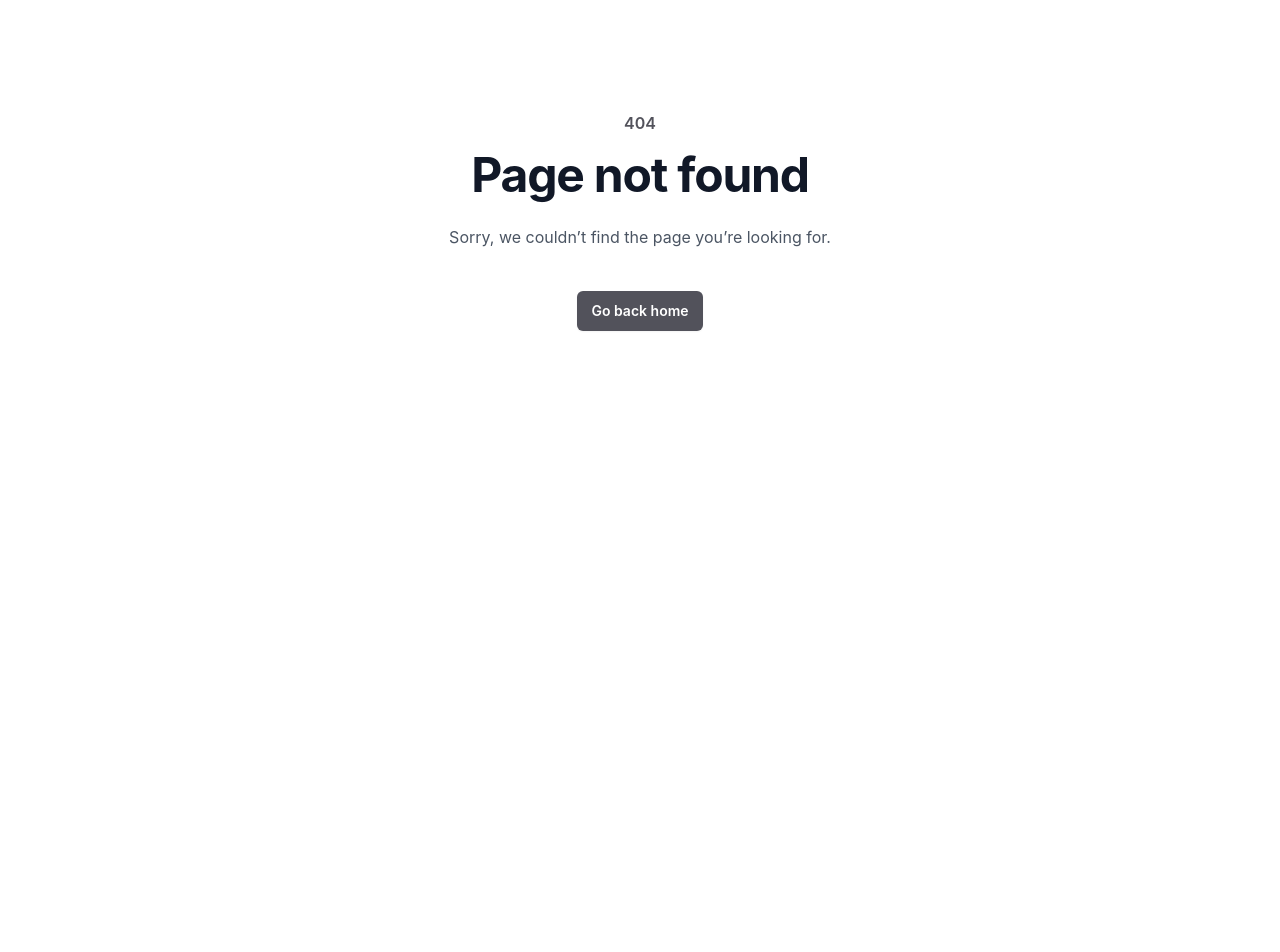
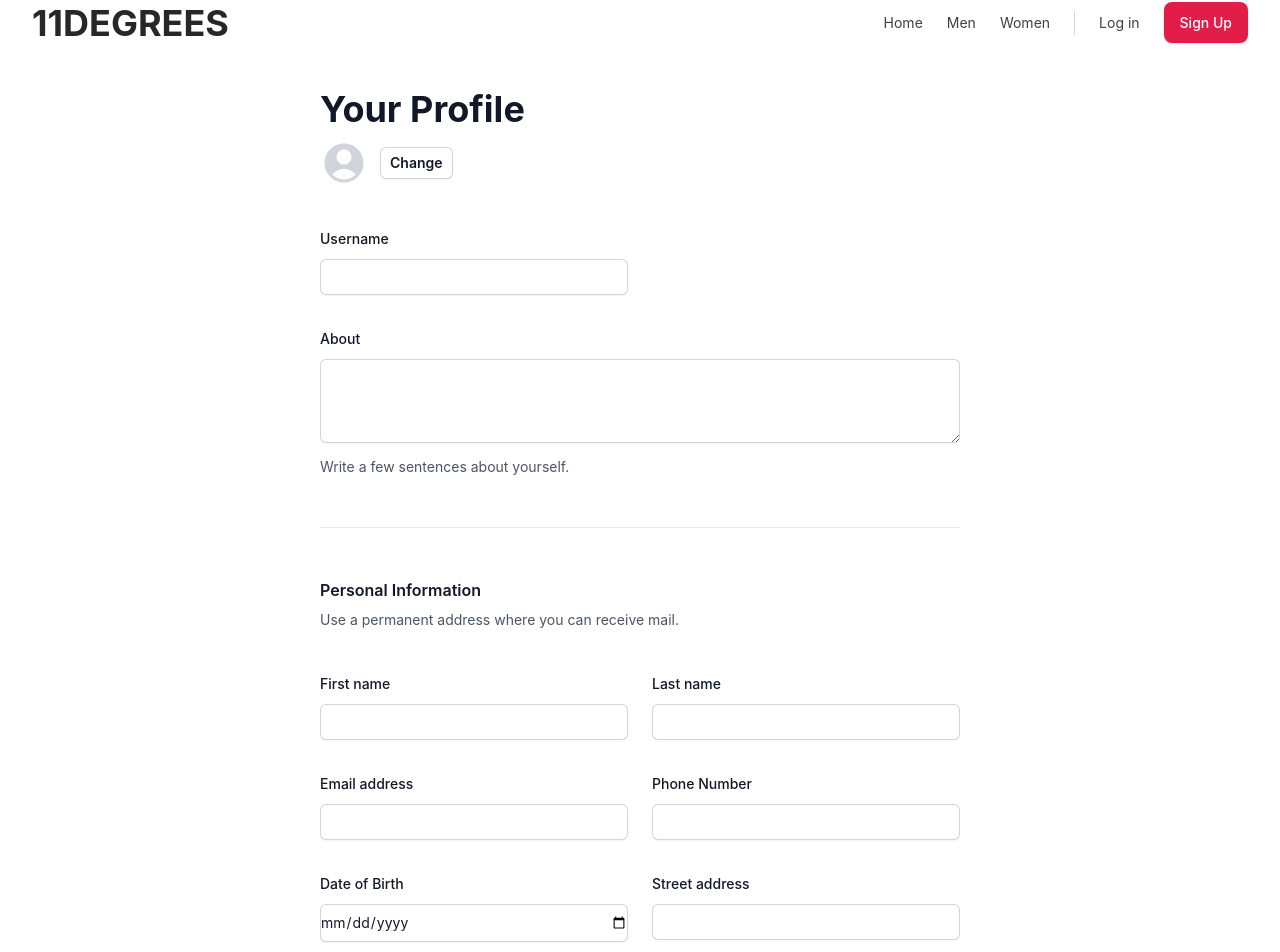
Before and after one commit to JaysonLester/11D-Commerce, a React (Create React App) app: page /user-profile in a window 1280 px wide. Before the commit this address had no page. Shown: the part 17-969 px from the top of the page. Before the commit the page ends 800 px from the top, so only its background shows below. Built offline with nearby package versions, Linux system fonts and the light colour scheme.

Commit message:
added some changes

```diff
--- a/src/App.js
+++ b/src/App.js
@@ -18,7 +18,7 @@ function App() {
           <Route path="/login" element={<Login />}></Route>
           <Route path="/register" element={<Register />}></Route>
           <Route path="/inventory" element={<Inventory />}></Route>
-          <Route path="/profile" element={<Profile />}></Route>
+          <Route path="/user-profile" element={<Profile />}></Route>
           <Route path="/*" element={<NotFound />}></Route>
         </Routes>
       </BrowserRouter>
--- a/src/components/navigation-bar/nav.jsx
+++ b/src/components/navigation-bar/nav.jsx
@@ -1,4 +1,5 @@
 import { useState, useEffect } from 'react';
+import { Link } from 'react-router-dom';
 
 const Navbar = () => {
     const [state, setState] = useState(false);
@@ -6,14 +7,11 @@ const Navbar = () => {
     const [name, setName] = useState('');
 
     useEffect(() => {
-        // Check if the user is logged in based on the presence of the token
         const token = localStorage.getItem('token');
         setIsLoggedIn(!!token);
 
-        // If the user is logged in, fetch and set the name
         if (isLoggedIn) {
             const storedName = localStorage.getItem('name');
-          console.log('Stored Name:', storedName);
             setName(storedName || '');
         }
     }, [isLoggedIn]);
@@ -26,11 +24,10 @@ const Navbar = () => {
         window.location.href = '/login';
     };
 
-
     const navigation = [
-        { title: "Home", path: "" },
-        { title: "Men", path: "" },
-        { title: "Women", path: "" },
+        { title: 'Home', path: '/home' },
+        { title: 'Men', path: '' },
+        { title: 'Women', path: '' },
     ];
 
     return (
@@ -80,33 +77,60 @@ const Navbar = () => {
                         }`}
                 >
                     <ul className="justify-end items-center space-y-6 md:flex md:space-x-6 md:space-y-0">
-                        {navigation.map((item, idx) => {
-                            return (
+                        {navigation.map((item, idx) => (
                             <li key={idx} className="text-zinc-700 hover:text-rose-600">
                                 <a href={item.path} className="block">
                                     {item.title}
                                 </a>
                             </li>
-                            );
-                        })}
+                        ))}
                         <span className="hidden w-px h-6 bg-zinc-300 md:block"></span>
                         <div className="space-y-3 items-center gap-x-6 md:flex md:space-y-0">
                             {isLoggedIn ? (
-                                <>
+                                <li className="relative group">
+                                    <button
+                                        className="flex items-center space-x-2 text-zinc-700 font-bold cursor-pointer p-3 rounded-md"
+                                        onClick={() => setState(!state)}
+                                    >
+                                        <span>{name}</span>
+                                        <svg
+                                            xmlns="http://www.w3.org/2000/svg"
+                                            fill="none"
+                                            viewBox="0 0 24 24"
+                                            stroke="currentColor"
+                                            className={`h-5 w-5 transform ${state ? 'rotate-180' : 'rotate-0'}`}
+                                        >
+                                            <path strokeLinecap="round" strokeLinejoin="round" d="M19 9l-7 7-7-7" />
+                                        </svg>
+                                    </button>
+                                    <div
+                                        className={`absolute ${state ? 'block' : 'hidden'
+                                            } space-y-2 bg-white text-zinc-700 shadow-lg mt-2 ml-2 rounded-md p-2 w-48`}
+                                        onMouseEnter={() => setState(true)}
+                                        onMouseLeave={() => setState(false)}
+                                    >
+                                        <ul>
                                             <li>
-                                        <span className="text-zinc-700 font-bold">{name}</span>
+                                                <Link to="/user-profile">
+                                                    {/* Use Link to navigate to the /profile route */}
+                                                    <button className="block py-3 text-center w-full hover:text-rose-600 font-semibold cursor-pointer p-3 rounded-md">
+                                                        <p>Profile</p>
+                                                    </button>
+                                                </Link>
                                             </li>
                                             <li>
                                                 <button
                                                     onClick={handleLogout}
-                                            className="block py-3 text-center text-zinc-700 hover:text-rose-600 border rounded-lg md:border-none"
+                                                    className="block py-3 text-center w-full hover:text-rose-600 font-semibold cursor-pointer p-3 rounded-md"
                                                 >
                                                     Log Out
                                                 </button>
                                             </li>
-                                </>
+
+                                        </ul>
+                                    </div>
+                                </li>
                             ) : null}
-
                             {!isLoggedIn && (
                                 <>
                                     <li>
--- a/src/components/profile/profile.jsx
+++ b/src/components/profile/profile.jsx
@@ -1,30 +1,47 @@
 import { PhotoIcon, UserCircleIcon } from '@heroicons/react/24/solid'
+import { useEffect } from 'react';
+import Nav from '../navigation-bar/nav'
 
-export default function Example() {
+export default function Profile() {
+  const getToken = () => localStorage.getItem('token');
+
   return (
+    <div>
+      <Nav />
+      <div className="bg-white">
+        <div className="mx-80 my-8">
           <form>
             <div className="space-y-12">
               <div className="border-b border-gray-900/10 pb-12">
-          <h2 className="text-base font-semibold leading-7 text-gray-900">Profile</h2>
-          <p className="mt-1 text-sm leading-6 text-gray-600">
-            This information will be displayed publicly so be careful what you share.
-          </p>
+                <h2 className="text-4xl font-bold leading-7 text-gray-900 mb-4">Your Profile</h2>
+
+                <div className="col-span-full">
+                  <div className="mt-2 flex items-center gap-x-3">
+                    <UserCircleIcon className="h-12 w-12 text-gray-300" aria-hidden="true" />
+                    <button
+                      type="button"
+                      className="rounded-md bg-white px-2.5 py-1.5 text-sm font-semibold text-gray-900 shadow-sm ring-1 ring-inset ring-gray-300 hover:bg-gray-50"
+                    >
+                      Change
+                    </button>
+                  </div>
+                </div>
 
                 <div className="mt-10 grid grid-cols-1 gap-x-6 gap-y-8 sm:grid-cols-6">
-            <div className="sm:col-span-4">
+                  <div className="sm:col-span-3">
                     <label htmlFor="username" className="block text-sm font-medium leading-6 text-gray-900">
                       Username
                     </label>
                     <div className="mt-2">
-                <div className="flex rounded-md shadow-sm ring-1 ring-inset ring-gray-300 focus-within:ring-2 focus-within:ring-inset focus-within:ring-indigo-600 sm:max-w-md">
-                  <span className="flex select-none items-center pl-3 text-gray-500 sm:text-sm">workcation.com/</span>
+                      <div className="flex rounded-md shadow-sm ring-1 ring-inset ring-gray-300 focus-within:ring-2 focus-within:ring-inset focus-within:ring-zinc-600 sm:max-w-md">
+
                         <input
                           type="text"
                           name="username"
                           id="username"
                           autoComplete="username"
                           className="block flex-1 border-0 bg-transparent py-1.5 pl-1 text-gray-900 placeholder:text-gray-400 focus:ring-0 sm:text-sm sm:leading-6"
-                    placeholder="janesmith"
+                          placeholder=""
                         />
                       </div>
                     </div>
@@ -39,48 +56,11 @@ export default function Example() {
                         id="about"
                         name="about"
                         rows={3}
-                  className="block w-full rounded-md border-0 py-1.5 text-gray-900 shadow-sm ring-1 ring-inset ring-gray-300 placeholder:text-gray-400 focus:ring-2 focus:ring-inset focus:ring-indigo-600 sm:text-sm sm:leading-6"
+                        className="block w-full rounded-md border-0 py-1.5 text-gray-900 shadow-sm ring-1 ring-inset ring-gray-300 placeholder:text-gray-400 focus:ring-2 focus:ring-inset focus:ring-zinc-600 sm:text-sm sm:leading-6"
                         defaultValue={''}
                       />
                     </div>
                     <p className="mt-3 text-sm leading-6 text-gray-600">Write a few sentences about yourself.</p>
-            </div>
-
-            <div className="col-span-full">
-              <label htmlFor="photo" className="block text-sm font-medium leading-6 text-gray-900">
-                Photo
-              </label>
-              <div className="mt-2 flex items-center gap-x-3">
-                <UserCircleIcon className="h-12 w-12 text-gray-300" aria-hidden="true" />
-                <button
-                  type="button"
-                  className="rounded-md bg-white px-2.5 py-1.5 text-sm font-semibold text-gray-900 shadow-sm ring-1 ring-inset ring-gray-300 hover:bg-gray-50"
-                >
-                  Change
-                </button>
-              </div>
-            </div>
-
-            <div className="col-span-full">
-              <label htmlFor="cover-photo" className="block text-sm font-medium leading-6 text-gray-900">
-                Cover photo
-              </label>
-              <div className="mt-2 flex justify-center rounded-lg border border-dashed border-gray-900/25 px-6 py-10">
-                <div className="text-center">
-                  <PhotoIcon className="mx-auto h-12 w-12 text-gray-300" aria-hidden="true" />
-                  <div className="mt-4 flex text-sm leading-6 text-gray-600">
-                    <label
-                      htmlFor="file-upload"
-                      className="relative cursor-pointer rounded-md bg-white font-semibold text-indigo-600 focus-within:outline-none focus-within:ring-2 focus-within:ring-indigo-600 focus-within:ring-offset-2 hover:text-indigo-500"
-                    >
-                      <span>Upload a file</span>
-                      <input id="file-upload" name="file-upload" type="file" className="sr-only" />
-                    </label>
-                    <p className="pl-1">or drag and drop</p>
-                  </div>
-                  <p className="text-xs leading-5 text-gray-600">PNG, JPG, GIF up to 10MB</p>
-                </div>
-              </div>
                   </div>
                 </div>
               </div>
@@ -100,7 +80,7 @@ export default function Example() {
                         name="first-name"
                         id="first-name"
                         autoComplete="given-name"
-                  className="block w-full rounded-md border-0 py-1.5 text-gray-900 shadow-sm ring-1 ring-inset ring-gray-300 placeholder:text-gray-400 focus:ring-2 focus:ring-inset focus:ring-indigo-600 sm:text-sm sm:leading-6"
+                        className="block w-full rounded-md border-0 py-1.5 text-gray-900 shadow-sm ring-1 ring-inset ring-gray-300 placeholder:text-gray-400 focus:ring-2 focus:ring-inset focus:ring-zinc-600 sm:text-sm sm:leading-6"
                       />
                     </div>
                   </div>
@@ -115,12 +95,12 @@ export default function Example() {
                         name="last-name"
                         id="last-name"
                         autoComplete="family-name"
-                  className="block w-full rounded-md border-0 py-1.5 text-gray-900 shadow-sm ring-1 ring-inset ring-gray-300 placeholder:text-gray-400 focus:ring-2 focus:ring-inset focus:ring-indigo-600 sm:text-sm sm:leading-6"
+                        className="block w-full rounded-md border-0 py-1.5 text-gray-900 shadow-sm ring-1 ring-inset ring-gray-300 placeholder:text-gray-400 focus:ring-2 focus:ring-inset focus:ring-zinc-600 sm:text-sm sm:leading-6"
                       />
                     </div>
                   </div>
 
-            <div className="sm:col-span-4">
+                  <div className="sm:col-span-3">
                     <label htmlFor="email" className="block text-sm font-medium leading-6 text-gray-900">
                       Email address
                     </label>
@@ -130,30 +110,42 @@ export default function Example() {
                         name="email"
                         type="email"
                         autoComplete="email"
-                  className="block w-full rounded-md border-0 py-1.5 text-gray-900 shadow-sm ring-1 ring-inset ring-gray-300 placeholder:text-gray-400 focus:ring-2 focus:ring-inset focus:ring-indigo-600 sm:text-sm sm:leading-6"
+                        className="block w-full rounded-md border-0 py-1.5 text-gray-900 shadow-sm ring-1 ring-inset ring-gray-300 placeholder:text-gray-400 focus:ring-2 focus:ring-inset focus:ring-zinc-600 sm:text-sm sm:leading-6"
                       />
                     </div>
                   </div>
 
                   <div className="sm:col-span-3">
-              <label htmlFor="country" className="block text-sm font-medium leading-6 text-gray-900">
-                Country
+                    <label htmlFor="phone" className="block text-sm font-medium leading-6 text-gray-900">
+                      Phone Number
                     </label>
                     <div className="mt-2">
-                <select
-                  id="country"
-                  name="country"
-                  autoComplete="country-name"
-                  className="block w-full rounded-md border-0 py-1.5 text-gray-900 shadow-sm ring-1 ring-inset ring-gray-300 focus:ring-2 focus:ring-inset focus:ring-indigo-600 sm:max-w-xs sm:text-sm sm:leading-6"
-                >
-                  <option>United States</option>
-                  <option>Canada</option>
-                  <option>Mexico</option>
-                </select>
+                      <input
+                        type="text"
+                        name="phone"
+                        id="phone"
+                        autoComplete="tel"
+                        className="block w-full rounded-md border-0 py-1.5 text-gray-900 shadow-sm ring-1 ring-inset ring-gray-300 placeholder:text-gray-400 focus:ring-2 focus:ring-inset focus:ring-zinc-600 sm:text-sm sm:leading-6"
+                      />
                     </div>
                   </div>
 
-            <div className="col-span-full">
+                  <div className="sm:col-span-3">
+                    <label htmlFor="dob" className="block text-sm font-medium leading-6 text-gray-900">
+                      Date of Birth
+                    </label>
+                    <div className="mt-2">
+                      <input
+                        type="date"
+                        name="dob"
+                        id="dob"
+                        autoComplete="bday"
+                        className="block w-full rounded-md border-0 py-1.5 text-gray-900 shadow-sm ring-1 ring-inset ring-gray-300 placeholder:text-gray-400 focus:ring-2 focus:ring-inset focus:ring-zinc-600 sm:text-sm sm:leading-6"
+                      />
+                    </div>
+                  </div>
+
+                  <div className="sm:col-span-3">
                     <label htmlFor="street-address" className="block text-sm font-medium leading-6 text-gray-900">
                       Street address
                     </label>
@@ -163,7 +155,7 @@ export default function Example() {
                         name="street-address"
                         id="street-address"
                         autoComplete="street-address"
-                  className="block w-full rounded-md border-0 py-1.5 text-gray-900 shadow-sm ring-1 ring-inset ring-gray-300 placeholder:text-gray-400 focus:ring-2 focus:ring-inset focus:ring-indigo-600 sm:text-sm sm:leading-6"
+                        className="block w-full rounded-md border-0 py-1.5 text-gray-900 shadow-sm ring-1 ring-inset ring-gray-300 placeholder:text-gray-400 focus:ring-2 focus:ring-inset focus:ring-zinc-600 sm:text-sm sm:leading-6"
                       />
                     </div>
                   </div>
@@ -178,7 +170,7 @@ export default function Example() {
                         name="city"
                         id="city"
                         autoComplete="address-level2"
-                  className="block w-full rounded-md border-0 py-1.5 text-gray-900 shadow-sm ring-1 ring-inset ring-gray-300 placeholder:text-gray-400 focus:ring-2 focus:ring-inset focus:ring-indigo-600 sm:text-sm sm:leading-6"
+                        className="block w-full rounded-md border-0 py-1.5 text-gray-900 shadow-sm ring-1 ring-inset ring-gray-300 placeholder:text-gray-400 focus:ring-2 focus:ring-inset focus:ring-zinc-600 sm:text-sm sm:leading-6"
                       />
                     </div>
                   </div>
@@ -193,7 +185,7 @@ export default function Example() {
                         name="region"
                         id="region"
                         autoComplete="address-level1"
-                  className="block w-full rounded-md border-0 py-1.5 text-gray-900 shadow-sm ring-1 ring-inset ring-gray-300 placeholder:text-gray-400 focus:ring-2 focus:ring-inset focus:ring-indigo-600 sm:text-sm sm:leading-6"
+                        className="block w-full rounded-md border-0 py-1.5 text-gray-900 shadow-sm ring-1 ring-inset ring-gray-300 placeholder:text-gray-400 focus:ring-2 focus:ring-inset focus:ring-zinc-600 sm:text-sm sm:leading-6"
                       />
                     </div>
                   </div>
@@ -208,112 +200,10 @@ export default function Example() {
                         name="postal-code"
                         id="postal-code"
                         autoComplete="postal-code"
-                  className="block w-full rounded-md border-0 py-1.5 text-gray-900 shadow-sm ring-1 ring-inset ring-gray-300 placeholder:text-gray-400 focus:ring-2 focus:ring-inset focus:ring-indigo-600 sm:text-sm sm:leading-6"
+                        className="block w-full rounded-md border-0 py-1.5 text-gray-900 shadow-sm ring-1 ring-inset ring-gray-300 placeholder:text-gray-400 focus:ring-2 focus:ring-inset focus:ring-zinc-600 sm:text-sm sm:leading-6"
                       />
                     </div>
                   </div>
-          </div>
-        </div>
-
-        <div className="border-b border-gray-900/10 pb-12">
-          <h2 className="text-base font-semibold leading-7 text-gray-900">Notifications</h2>
-          <p className="mt-1 text-sm leading-6 text-gray-600">
-            We'll always let you know about important changes, but you pick what else you want to hear about.
-          </p>
-
-          <div className="mt-10 space-y-10">
-            <fieldset>
-              <legend className="text-sm font-semibold leading-6 text-gray-900">By Email</legend>
-              <div className="mt-6 space-y-6">
-                <div className="relative flex gap-x-3">
-                  <div className="flex h-6 items-center">
-                    <input
-                      id="comments"
-                      name="comments"
-                      type="checkbox"
-                      className="h-4 w-4 rounded border-gray-300 text-indigo-600 focus:ring-indigo-600"
-                    />
-                  </div>
-                  <div className="text-sm leading-6">
-                    <label htmlFor="comments" className="font-medium text-gray-900">
-                      Comments
-                    </label>
-                    <p className="text-gray-500">Get notified when someones posts a comment on a posting.</p>
-                  </div>
-                </div>
-                <div className="relative flex gap-x-3">
-                  <div className="flex h-6 items-center">
-                    <input
-                      id="candidates"
-                      name="candidates"
-                      type="checkbox"
-                      className="h-4 w-4 rounded border-gray-300 text-indigo-600 focus:ring-indigo-600"
-                    />
-                  </div>
-                  <div className="text-sm leading-6">
-                    <label htmlFor="candidates" className="font-medium text-gray-900">
-                      Candidates
-                    </label>
-                    <p className="text-gray-500">Get notified when a candidate applies for a job.</p>
-                  </div>
-                </div>
-                <div className="relative flex gap-x-3">
-                  <div className="flex h-6 items-center">
-                    <input
-                      id="offers"
-                      name="offers"
-                      type="checkbox"
-                      className="h-4 w-4 rounded border-gray-300 text-indigo-600 focus:ring-indigo-600"
-                    />
-                  </div>
-                  <div className="text-sm leading-6">
-                    <label htmlFor="offers" className="font-medium text-gray-900">
-                      Offers
-                    </label>
-                    <p className="text-gray-500">Get notified when a candidate accepts or rejects an offer.</p>
-                  </div>
-                </div>
-              </div>
-            </fieldset>
-            <fieldset>
-              <legend className="text-sm font-semibold leading-6 text-gray-900">Push Notifications</legend>
-              <p className="mt-1 text-sm leading-6 text-gray-600">These are delivered via SMS to your mobile phone.</p>
-              <div className="mt-6 space-y-6">
-                <div className="flex items-center gap-x-3">
-                  <input
-                    id="push-everything"
-                    name="push-notifications"
-                    type="radio"
-                    className="h-4 w-4 border-gray-300 text-indigo-600 focus:ring-indigo-600"
-                  />
-                  <label htmlFor="push-everything" className="block text-sm font-medium leading-6 text-gray-900">
-                    Everything
-                  </label>
-                </div>
-                <div className="flex items-center gap-x-3">
-                  <input
-                    id="push-email"
-                    name="push-notifications"
-                    type="radio"
-                    className="h-4 w-4 border-gray-300 text-indigo-600 focus:ring-indigo-600"
-                  />
-                  <label htmlFor="push-email" className="block text-sm font-medium leading-6 text-gray-900">
-                    Same as email
-                  </label>
-                </div>
-                <div className="flex items-center gap-x-3">
-                  <input
-                    id="push-nothing"
-                    name="push-notifications"
-                    type="radio"
-                    className="h-4 w-4 border-gray-300 text-indigo-600 focus:ring-indigo-600"
-                  />
-                  <label htmlFor="push-nothing" className="block text-sm font-medium leading-6 text-gray-900">
-                    No push notifications
-                  </label>
-                </div>
-              </div>
-            </fieldset>
                 </div>
               </div>
             </div>
@@ -324,11 +214,16 @@ export default function Example() {
               </button>
               <button
                 type="submit"
-          className="rounded-md bg-indigo-600 px-3 py-2 text-sm font-semibold text-white shadow-sm hover:bg-indigo-500 focus-visible:outline focus-visible:outline-2 focus-visible:outline-offset-2 focus-visible:outline-indigo-600"
+                className="rounded-md bg-zinc-600 px-3 py-2 text-sm font-semibold text-white shadow-sm hover:bg-zinc-500 focus-visible:outline focus-visible:outline-2 focus-visible:outline-offset-2 focus-visible:outline-zinc-600"
               >
                 Save
               </button>
             </div>
+
           </form>
+        </div>
+      </div>
+    </div>
+
   )
 }
```
Also changed, not shown: 1 other file (tests, documents, lock files or other folders). Lines whose indentation alone changed are shown as unchanged.
